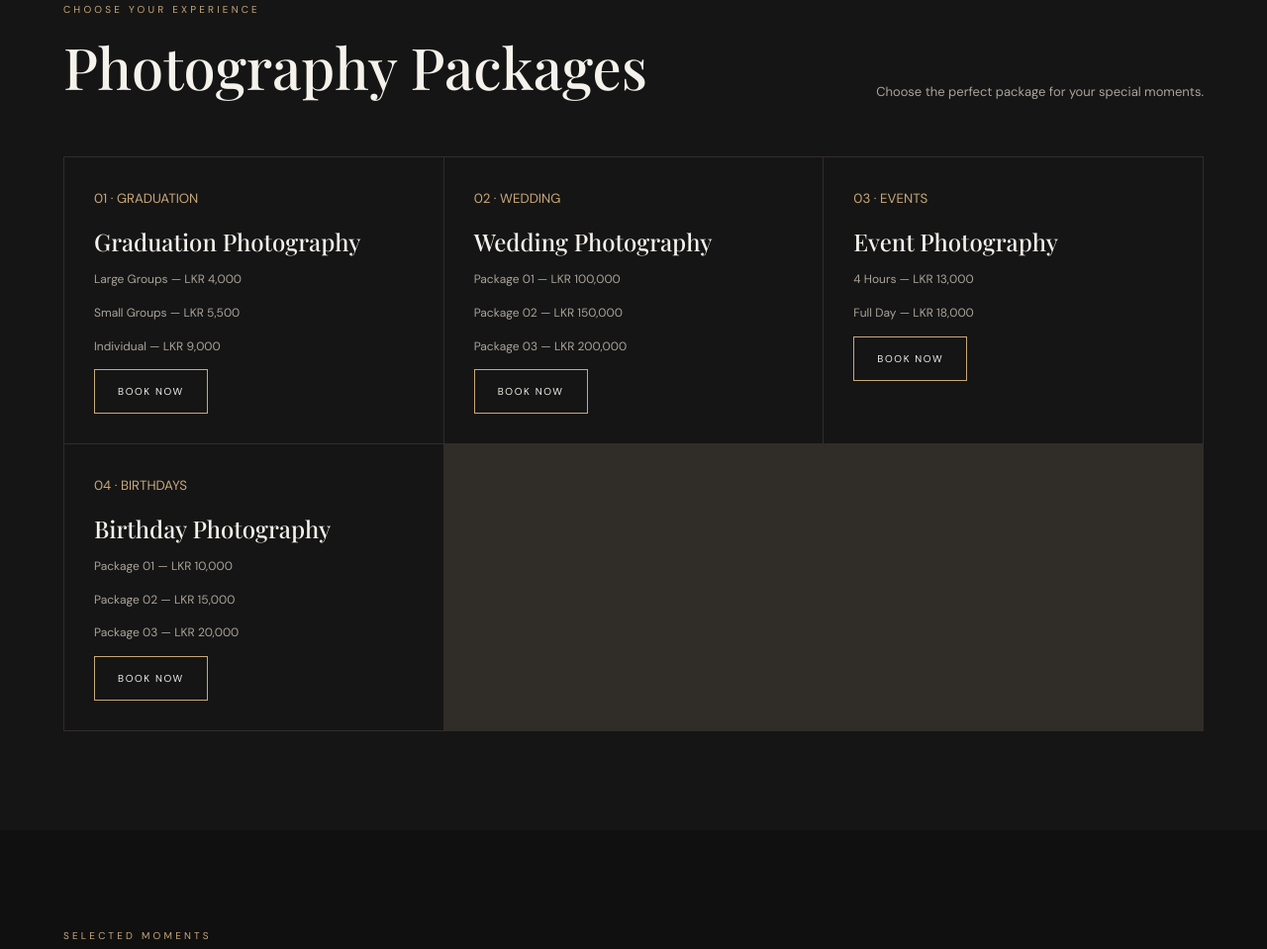
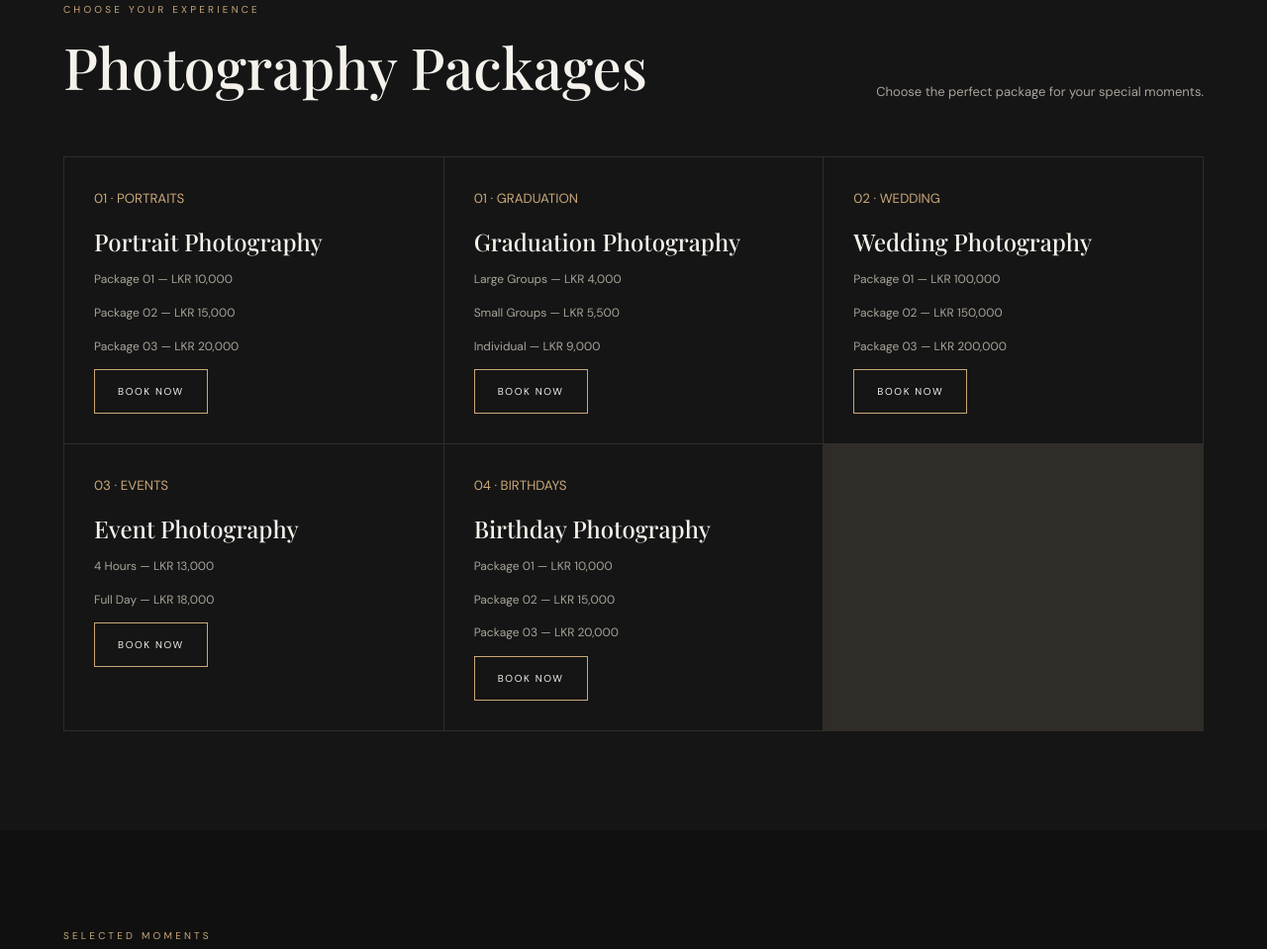
Before and after one commit to matheeshajayawardane21-del/navindu-matheesha-photography, a plain HTML site: page index.html in a window 1280 px wide. Shown: the part 2391-3350 px from the top of the page at 99% size. Drawn offline with nearby package versions, Linux system fonts and the light colour scheme.

Commit message:
Add portrait photography section to index.html
Added portrait photography service details and booking link.

```diff
--- a/index.html
+++ b/index.html
@@ -31,6 +31,15 @@ section{padding:100px 0}.head{display:flex;justify-content:space-between;align-i
     </div>
 
     <div class="service-grid">
+
+<article class="service">
+  <small>01 · PORTRAITS</small>
+  <h3>Portrait Photography</h3>
+  <p>Package 01 — LKR 10,000</p>
+  <p>Package 02 — LKR 15,000</p>
+  <p>Package 03 — LKR 20,000</p>
+  <a class="btn" href="https://calendly.com/matheeshajayawardane21/30min" target="_blank">Book Now</a>
+</article>
 
       <article class="service">
         <small>01 · GRADUATION</small>
```
